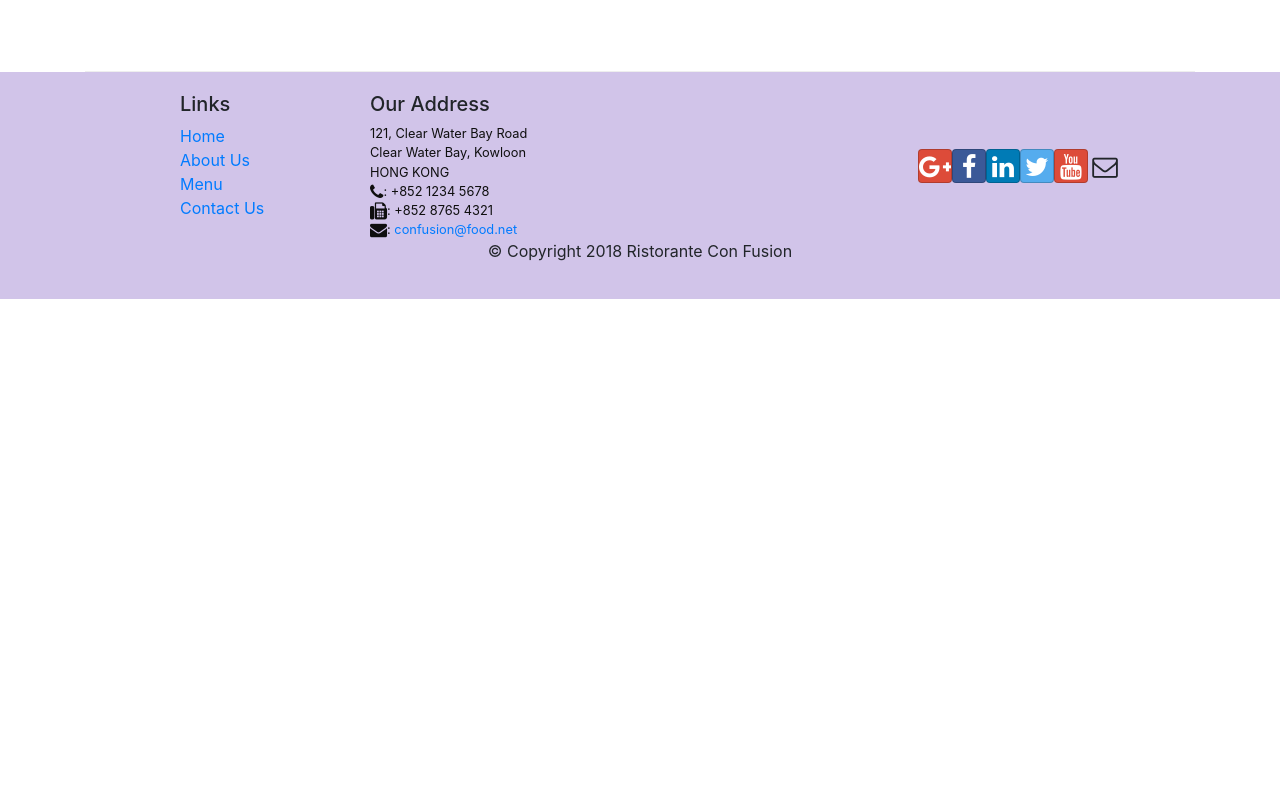
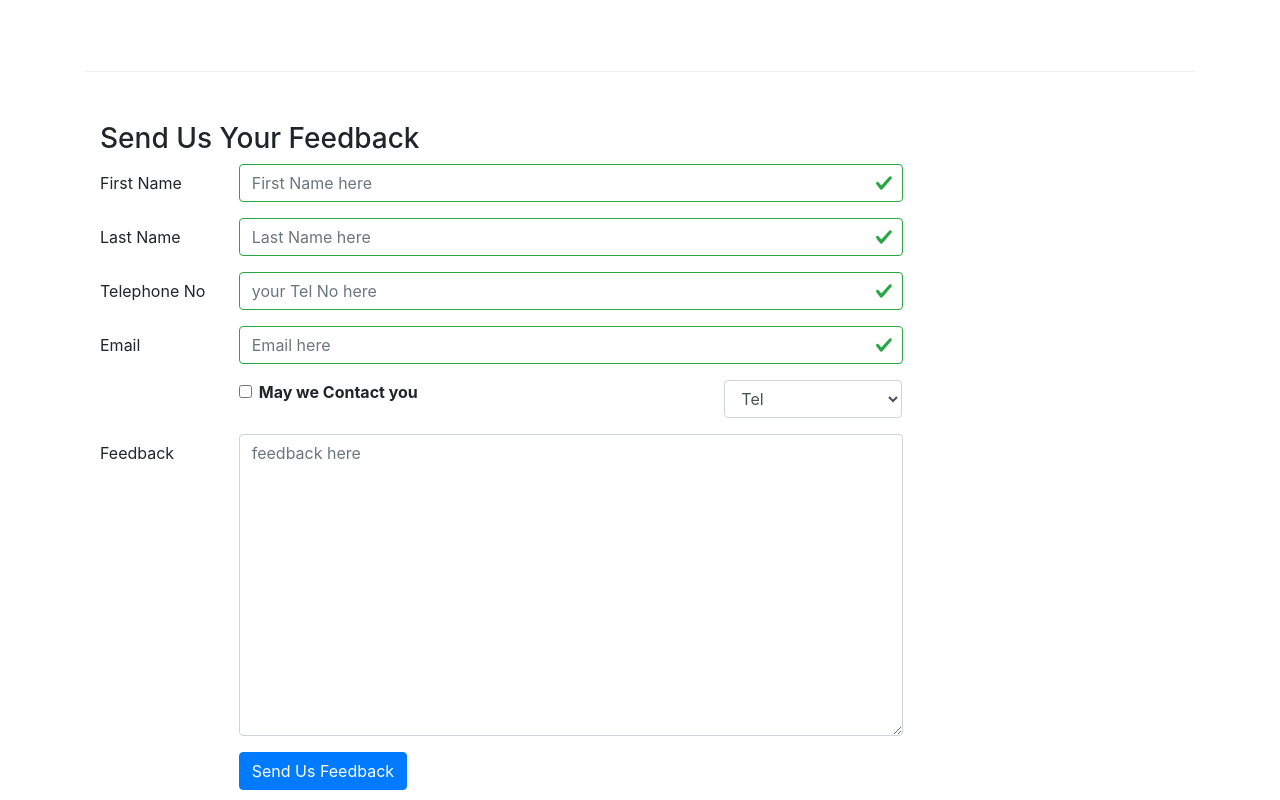
Before and after one commit to sandesh56/React-app, a React (Create React App) app: page /contactus in a window 1280 px wide. Shown: the part 800-1600 px from the top of the page. Before the commit the page ends 1099 px from the top, so only its background shows below. Built offline with nearby package versions, Linux system fonts and the light colour scheme.

Commit message:
controlled-form

```diff
--- a/src/component/Aboutuscomponent.js
+++ b/src/component/Aboutuscomponent.js
@@ -13,7 +13,7 @@ function Renderleader({ leader }) {
                     <Media heading>
                         {leader.name}
                     </Media>
-                    <strong>{leader.designation}</strong> <br />
+                    {leader.designation ? <strong>{leader.designation}</strong> : null} <br />
                     <br />{leader.description}
 
                 </Media>
--- a/src/component/Contact.js
+++ b/src/component/Contact.js
@@ -1,8 +1,82 @@
-import React from 'react';
-import { Breadcrumb, BreadcrumbItem } from "reactstrap";
+import React, { Component } from 'react';
+import { Breadcrumb, BreadcrumbItem, Form, Button, FormGroup, Label, Input, Col, FormFeedback } from "reactstrap";
 import { Link } from "react-router-dom";
 
-export default function Contact() {
+class Contact extends Component {
+
+    constructor(props) {
+        super(props);
+
+        this.state = {
+            firstname: '',
+            lastname: '',
+            telnum: '',
+            email: '',
+            agree: false,
+            contactType: 'Tel.',
+            message: '',
+            touched: {
+                firstname: false,
+                lastname: false,
+                telnum: false,
+                email: false
+            }
+        }
+        this.onSubmit = this.onSubmit.bind(this);
+        this.onchangeHandle = this.onchangeHandle.bind(this);
+    }
+
+
+    onSubmit = (e) => {
+        e.preventDefault();
+    }
+
+    onchangeHandle = (e) => {
+        const target = e.target;
+        const value = target.type === "checkbox" ? target.checked : target.value;
+        const name = target.name;
+
+        this.setState({ [name]: value });;
+
+    }
+    handelBlur = (field) => (e) => {
+        this.setState({
+            touched: { ...this.state.touched, [field]: true }
+        });
+    }
+    validate(firstname, lastname, telnum, email) {
+        const error = {
+            firstname: '',
+            lastname: '',
+            telnum: '',
+            email: ''
+        };
+        if (this.state.touched.firstname && firstname.length < 3) {
+            error.firstname = 'please enter more than three character';
+        }
+        else if (this.state.touched.firstname && firstname.length > 10) {
+            error.firstname = 'input exceded.you could only have less than 10 character';
+        }
+        if (this.state.touched.lastname && lastname.length < 3) {
+            error.firstname = 'please enter more than three letter';
+        }
+        if (this.state.touched.lastname && lastname.length > 10) {
+            error.firstname = 'input exceded.you could only have less than 10 character';
+        }
+        const reg = /^\d+$/;
+        if (this.state.touched.telnum && !reg.test(telnum))
+            error.telnum = 'Tel. Number should contain only numbers';
+
+        if (this.state.touched.email && email.split('').filter(x => x === '@').length !== 1)
+            error.email = 'Email should contain a @';
+
+        return error;
+    }
+
+    render() {
+
+        const error = this.validate(this.state.firstname, this.state.lastname, this.state.telnum, this.state.email);
+
         return (
             <div className="container">
                 <div className="row">
@@ -41,6 +115,97 @@ export default function Contact() {
                         </div>
                     </div>
                 </div>
+                <div className="row row-content">
+                    <div className="col-12">
+                        <h3>Send Us Your Feedback</h3>
+                    </div>
+                    <div className="col-12 col-md-9">
+                        <Form onSubmit={this.onSubmit}>
+                            <FormGroup row>
+                                <Label htmlFor="firstname" md={2}>First Name</Label>
+                                <Col md={10}>
+                                    <Input type="text" id="firstname" name="firstname" placeholder="First Name here"
+                                        value={this.state.firstname}
+                                        valid={error.firstname === ""}
+                                        invalid={error.firstname !== ""}
+                                        onBlur={this.handelBlur('firstname')}
+                                        onChange={this.onchangeHandle} />
+                                    <FormFeedback>{error.firstname}</FormFeedback>
+                                </Col>
+                            </FormGroup>
+                            <FormGroup row>
+                                <Label htmlFor="lastname" md={2}>Last Name</Label>
+                                <Col md={10}>
+                                    <Input type="text" id="lastname" name="lastname" placeholder="Last Name here"
+                                        value={this.state.lastname}
+                                        valid={error.lastname === ""}
+                                        invalid={error.lastname !== ""}
+                                        onBlur={this.handelBlur('lastname')}
+                                        onChange={this.onchangeHandle} />
+                                    <FormFeedback>{error.lastname}</FormFeedback>
+                                </Col>
+                            </FormGroup>
+                            <FormGroup row>
+                                <Label htmlFor="telnum" md={2}>Telephone No</Label>
+                                <Col md={10}>
+                                    <Input type="tel" id="telnum" name="telnum" placeholder="your Tel No here"
+                                        value={this.state.telnum}
+                                        valid={error.telnum === ""}
+                                        invalid={error.telnum !== ""}
+                                        onBlur={this.handelBlur('telnum')}
+                                        onChange={this.onchangeHandle} />
+                                    <FormFeedback>{error.telnum}</FormFeedback>
+                                </Col>
+                            </FormGroup>
+                            <FormGroup row>
+                                <Label htmlFor="email" md={2}>Email</Label>
+                                <Col md={10}>
+                                    <Input type="email" id="email" name="email" placeholder="Email here"
+                                        value={this.state.email}
+                                        valid={error.email === ""}
+                                        invalid={error.email !== ""}
+                                        onBlur={this.handelBlur('email')}
+                                        onChange={this.onchangeHandle} />
+                                </Col>
+                            </FormGroup>
+                            <FormGroup row>
+                                <Col md={{ size: 6, offset: 2 }}>
+                                    <FormGroup check>
+                                        <Label check>
+                                            <Input type="checkbox" name="agree" checked={this.state.agree}
+                                                onChange={this.onchangeHandle} /> {' '}
+                                            <strong>May we Contact you</strong>
+                                        </Label>
+                                    </FormGroup>
+                                </Col>
+                                <Col md={{ size: 3, offset: 1 }}>
+                                    <Input type="select" name="contactType" value={this.state.contactType}
+                                        onChange={this.onchangeHandle} >
+                                        <option>Tel</option>
+                                        <option>email</option>
+                                    </Input>
+                                </Col>
+                            </FormGroup>
+                            <FormGroup row>
+                                <Label htmlFor="message" md={2}>Feedback</Label>
+                                <Col md={10}>
+                                    <Input type="textarea" id="message" name="message" rows="12" placeholder="feedback here"
+                                        value={this.state.message}
+                                        onChange={this.onchangeHandle} />
+                                </Col>
+                            </FormGroup>
+                            <FormGroup row>
+                                <Col md={{ size: 3, offset: 2 }}>
+                                    <Button type="submit" color="primary">Send Us Feedback</Button>
+                                </Col>
+                            </FormGroup>
+                        </Form>
+                    </div>
+                </div>
             </div>
         )
     }
+
+}
+
+export default Contact
```
Lines whose indentation alone changed are shown as unchanged.
